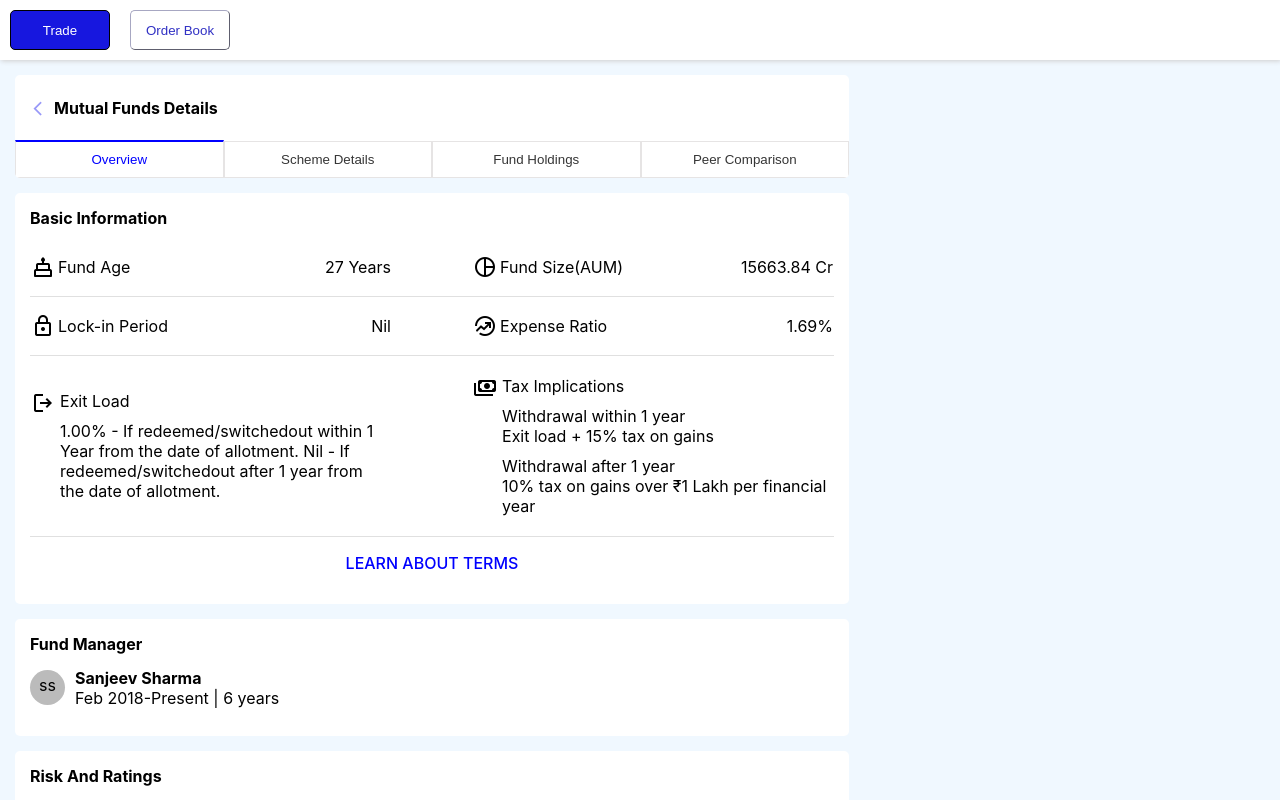
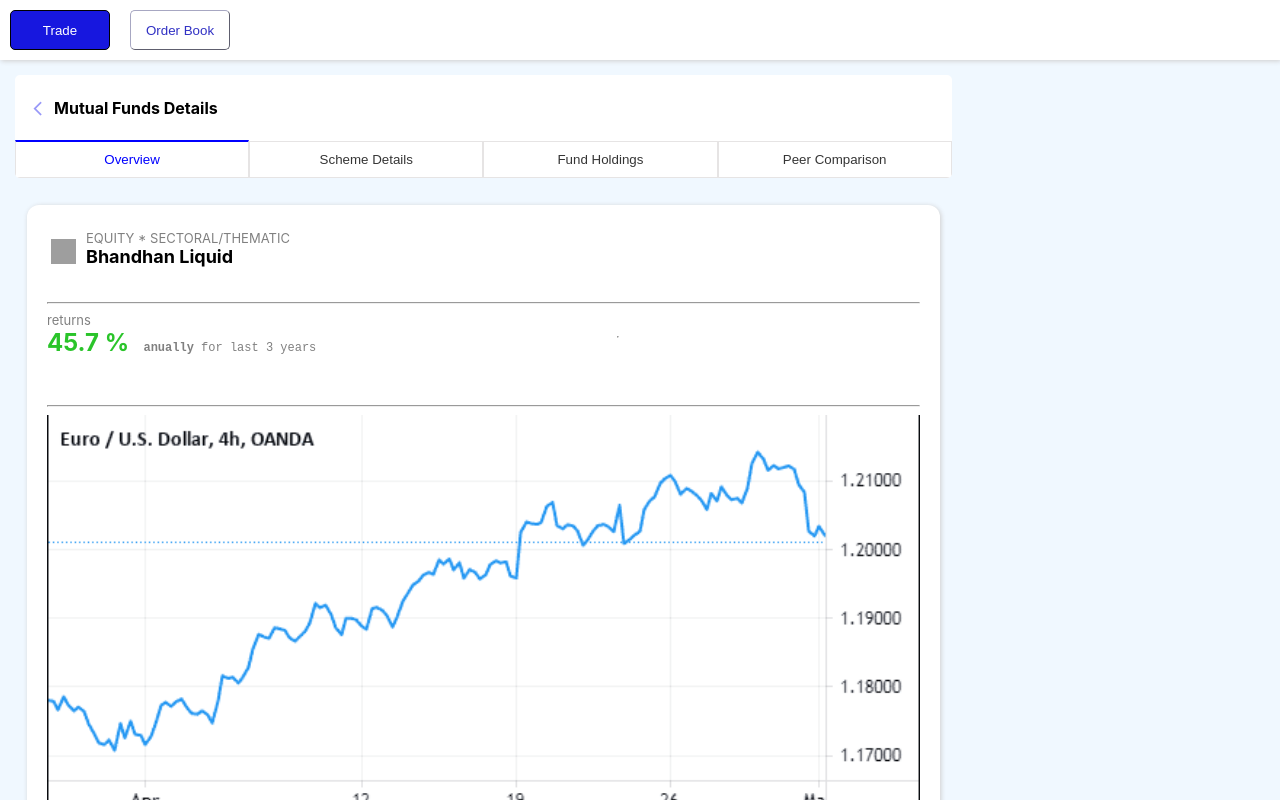
Before and after one commit to vinaya-msil/MF_TS, a React (Create React App) app: page /invest in a window 1280 px wide. Shown: the top 800 px of the page. Built offline with nearby package versions, Linux system fonts and the light colour scheme; grey boxes are pictures that could not be loaded.

Commit message:
added overview component

```diff
--- a/src/App.tsx
+++ b/src/App.tsx
@@ -36,6 +36,7 @@
         </header>
         <Routes>
           <Route path="/" element={<Trade />} />
+          <Route path="/trade" element={<Trade />} />
           <Route path="/order" element={<Table />} />
           <Route path="/invest" element={<Invest />} />
         </Routes>
--- /dev/null
+++ b/src/components/Overview.css
@@ -0,0 +1,54 @@
+.logo{
+    margin-top: 10px;
+    margin-right: 10px;
+    height:25px;
+    width: 25px;
+}
+.overview-head{
+    font-weight: bold;
+    font-size: large;
+}
+.overview-section{
+    overflow: auto;
+}
+h2,h1{
+    margin: 0px;
+}
+.smallDetails{
+    font-size: small;
+    color: grey;
+    margin: 0px;
+}
+.retunsMainTextContent{
+    display: flex;
+    flex-direction: row;
+    align-items: start;
+}
+.example-chart-image{
+    height: 400px;
+    /* width: 70vw; */
+}
+.returns-section h1{
+    display: flex;
+    flex-direction: column;
+    margin-bottom: 40px;
+    color: rgb(42, 196, 42);
+}
+.head-section{
+    margin-bottom: 30px;
+    align-items: center;
+    border: 4px solid white;
+    border-radius: 12px;
+    display: flex;
+    flex-direction: row;
+
+}
+.overview-component{
+    overflow: auto;
+    /* width: 70vw; */
+    margin: 12px;
+    border-radius: 12px;
+    padding: 20px;
+    background-color: white;
+    box-shadow:  1px 1px 5px rgb(206, 205, 205);
+}
--- /dev/null
+++ b/src/components/Overview.tsx
@@ -0,0 +1,70 @@
+import React from "react";
+import { OverviewData } from "./data/OverviewData";
+import "./Overview.css";
+
+interface OverviewProps {
+  fundKey: keyof typeof OverviewData;
+}
+
+interface Data {
+  labels: string[];
+  datasets: {
+    data: number[];
+    backgroundColor: string[];
+  }[];
+}
+
+interface OverviewDataType {
+  key: string;
+  investmentType: string;
+  subCategoryName: string;
+  fundName: string;
+  clientCode: string;
+  OrderDate: string;
+  orderType: string;
+  amount: number;
+  orderCategory: string;
+  orderStatus: string;
+  category: string;
+  imageUrl: string;
+  status: string;
+  returns: number;
+  returnYears: number;
+  data: Data;
+  options: any;
+}
+
+const Overview: React.FC<OverviewProps> = (props) => {
+  const data: OverviewDataType = OverviewData[props.fundKey];
+
+  return (
+    <div className="overview-component">
+      <section className="head-section">
+        <div className="image-section-in-head">
+          <img className="logo" src={data.imageUrl} alt="Logo" />
+        </div>
+        <div className="details-of-head-section">
+          <p className="smallDetails">
+            {data.investmentType} <span> * </span> {data.subCategoryName}
+          </p>
+          <h2 className="overview-head">{data.fundName}</h2>
+        </div>
+      </section>
+      <section className="returns-section">
+        <hr />
+        <p className="smallDetails">returns</p>
+        <div className="retunsMainTextContent">
+          <h1>
+            {data.returns} %   </h1><pre><p className="smallDetails">  <b>anually</b> for last {data.returnYears} years</p></pre>
+          <hr />
+        </div>
+      </section>
+      <hr />
+      <section className="example-chart">
+        <img className="example-chart-image" src="example-of-line-chart.png" alt="Example Chart" />
+      </section>
+    </div>
+  );
+};
+
+export default Overview;
--- /dev/null
+++ b/src/components/data/OverviewData.tsx
@@ -0,0 +1,32 @@
+// const labels = Utils.months({count: 7});
+export const OverviewData ={
+    sixTwo :{
+        key : 'fiveTwo',
+        investmentType: "EQUITY",
+        subCategoryName: "SECTORAL/THEMATIC",
+        fundName : 'Bhandhan Liquid',
+        clientCode : 'B53586',
+        OrderDate : '2023/08/02',
+        orderType : 'Lumpsum',
+        amount : 1000,
+        orderCategory : 'Fresh Order',
+        orderStatus : 'Success',
+        category:'Withdraw',
+        imageUrl : 'logo1.svg',
+        status :'Completed',
+        returns : 45.7,
+        returnYears: 3,
+        data :{
+            labels: ['Invested', 'Returns'],
+            datasets: [
+                {
+                    data: [12, 20],
+                    backgroundColor: ['blue', 'lightblue']
+                },
+            ],
+        },
+        options :{
+
+        }
+    }
+}
--- a/src/pages/Invest/Invest.tsx
+++ b/src/pages/Invest/Invest.tsx
@@ -5,7 +5,7 @@
 import InvestHeader from "../../components/InvestHeader/InvestHeader";
 import FundManager from "../../components/FundManager/FundManager";
 import RiskAndRating from "../../components/RiskAndRating/RiskAndRating";
-// import Overview from "../../components/Overveiw";
+import Overview from "../../components/Overview";
 // import CalculateReturns from "../../components/CalculateReturns";
 // import YourInvestmentPad from "../../components/YourInvestmentPad";
 import SimilarFunds from "../../components/SimilarFunds/SimilarFunds";
@@ -13,7 +13,7 @@
 interface InvestProps {}
 
 const Invest: React.FC<InvestProps> = () => {
-  //   const fundKey = "sixTwo";
+    const fundKey = "sixTwo";
   const [investButton, setInvestButton] = useState<string>("Overview");
 
   return (
@@ -26,10 +26,10 @@
             setInvestButton={setInvestButton}
           />
         </div>
-        {/* <div className="overview-section">
+        <div className="overview-section">
           <Overview fundKey={fundKey} />
-          <CalculateReturns fundKey={fundKey} />
-        </div> */}
+          {/* <CalculateReturns fundKey={fundKey} /> */}
+        </div>
         <SchemeDetails />
         <FundManager />
         <RiskAndRating />
```
